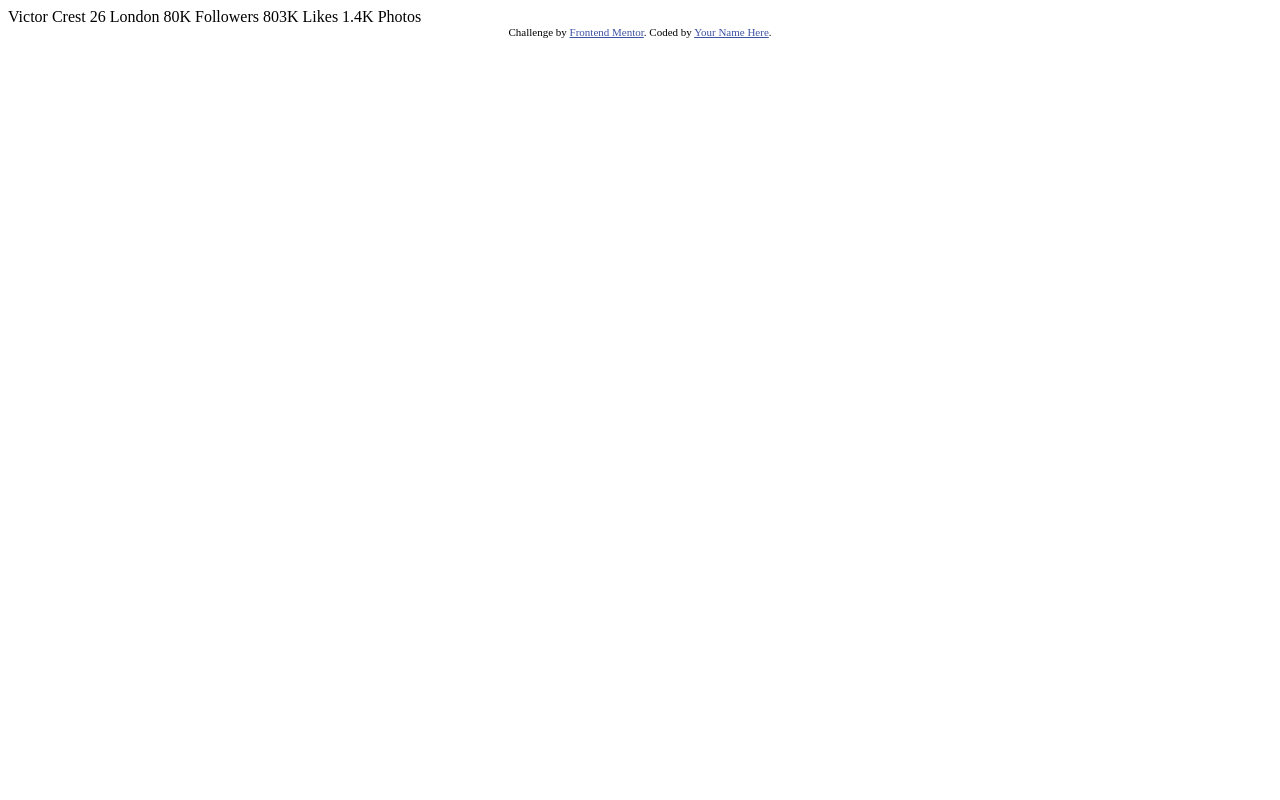
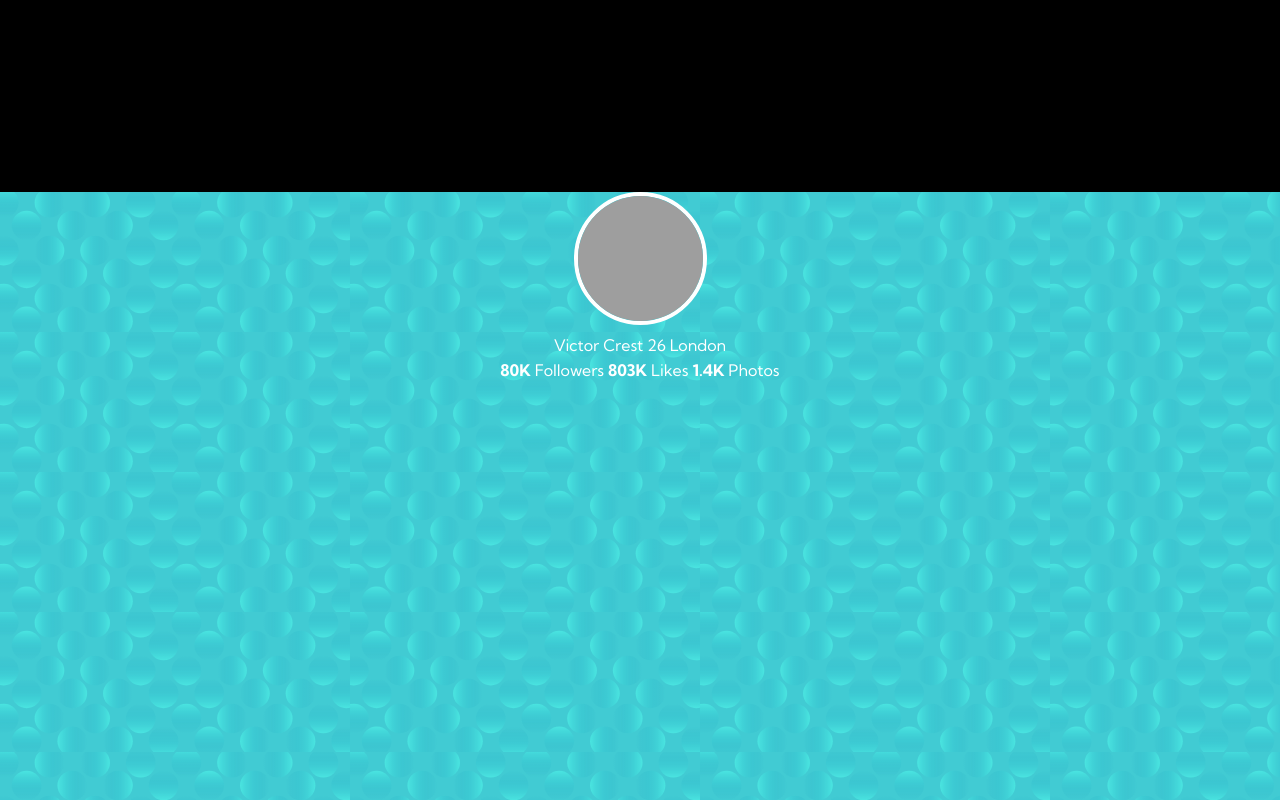
Before and after one commit to monkeysh1ne/profile-card-component-main, a plain HTML site: page index.html in a window 1280 px wide. Shown: the top 800 px of the page. Drawn offline with Linux system fonts and the light colour scheme; grey boxes are pictures that could not be loaded.

Commit message:
finished coding index.html.  started styling parials

```diff
--- a/css/_components.sass
+++ b/css/_components.sass
@@ -0,0 +1,13 @@
+// Card component
+.card
+  margin: 15% auto
+  overflow: hidden
+  width: 100%
+  height: 100vh
+  display: flex
+  flex-direction: column
+  background: url("/images/bg-pattern-card.svg")
+  align-items: center
+  img
+    border-radius: 100%
+    border: 4px solid #fff
--- a/css/_helpers.sass
+++ b/css/_helpers.sass
@@ -10,3 +10,4 @@ $dark-gray: hsl(0, 0%, 59%)
 *
   margin: 0
   padding: 0
+  box-sizing: border-box
--- a/css/_typography.sass
+++ b/css/_typography.sass
@@ -1 +1,8 @@
 @import url('https://fonts.googleapis.com/css2?family=Kumbh+Sans:wght@400;700&display=swap')
+
+body
+  font-family: 'Kumbh Sans', sans-serif
+    // font-size [name] and [stats] 18px
+  font-size: 1em
+  line-height: 1.6
+  color: #fff
--- a/css/styles.sass
+++ b/css/styles.sass
@@ -2,7 +2,11 @@
 @import typography
 @import components
 
+// Layout
 body
-  display: flex
-  background: pink
-  width: 30%
+  display: grid
+  place-items: center
+  min-height: 100vh
+  background: black
+footer
+  padding: 10 auto
--- a/index.html
+++ b/index.html
@@ -1,35 +1,60 @@
 <!DOCTYPE html>
 <html lang="en">
   <head>
-  <meta charset="UTF-8">
-  <meta name="viewport" content="width=device-width, initial-scale=1.0"> <!-- displays site properly based on user's device -->
+    <meta charset="UTF-8" />
+    <meta name="viewport" content="width=device-width, initial-scale=1.0" />
+    <!-- displays site properly based on user's device -->
 
-  <link rel="icon" type="image/png" sizes="32x32" href="./images/favicon-32x32.png">
+    <link
+      rel="icon"
+      type="image/png"
+      sizes="32x32"
+      href="./images/favicon-32x32.png"
+    />
 
     <title>Frontend Mentor | Profile card component</title>
+    <link rel="stylesheet" href="/css/styles.css" />
 
     <!-- Feel free to remove these styles or customise in your own stylesheet 👍 -->
     <style>
-    .attribution { font-size: 11px; text-align: center; }
-    .attribution a { color: hsl(228, 45%, 44%); }
+      .attribution {
+        font-size: 11px;
+        text-align: center;
+      }
+      .attribution a {
+        color: hsl(228, 45%, 44%);
+      }
     </style>
   </head>
   <body>
-  Victor Crest
-  26
-  London
-
-  80K
+    <div class="card">
+      <div class="card-img">
+        <img src="https://i.pravatar.cc/125" alt="" />
+      </div>
+      <div class="card-name-and-location">
+        Victor Crest 26 London
+      </div>
+      <div class="card-stats">
+        <strong>80K</strong>
         Followers
 
-  803K
+        <strong>803K</strong>
         Likes
 
-  1.4K
+        <strong>1.4K</strong>
         Photos
+      </div>
+    </div>
+    <footer>
       <div class="attribution">
-    Challenge by <a href="https://www.frontendmentor.io?ref=challenge" target="_blank">Frontend Mentor</a>.
-    Coded by <a href="#">Your Name Here</a>.
+        Challenge by
+        <a href="https://www.frontendmentor.io?ref=challenge" target="_blank">
+          Frontend Mentor
+        </a>
+        . Coded by
+        <a href="#">Darrell Mayson</a>
+        .
       </div>
+    </footer>
   </body>
 </html>
```
Also changed, not shown: css/styles.css, 1 other file. Lines whose indentation alone changed are shown as unchanged.
